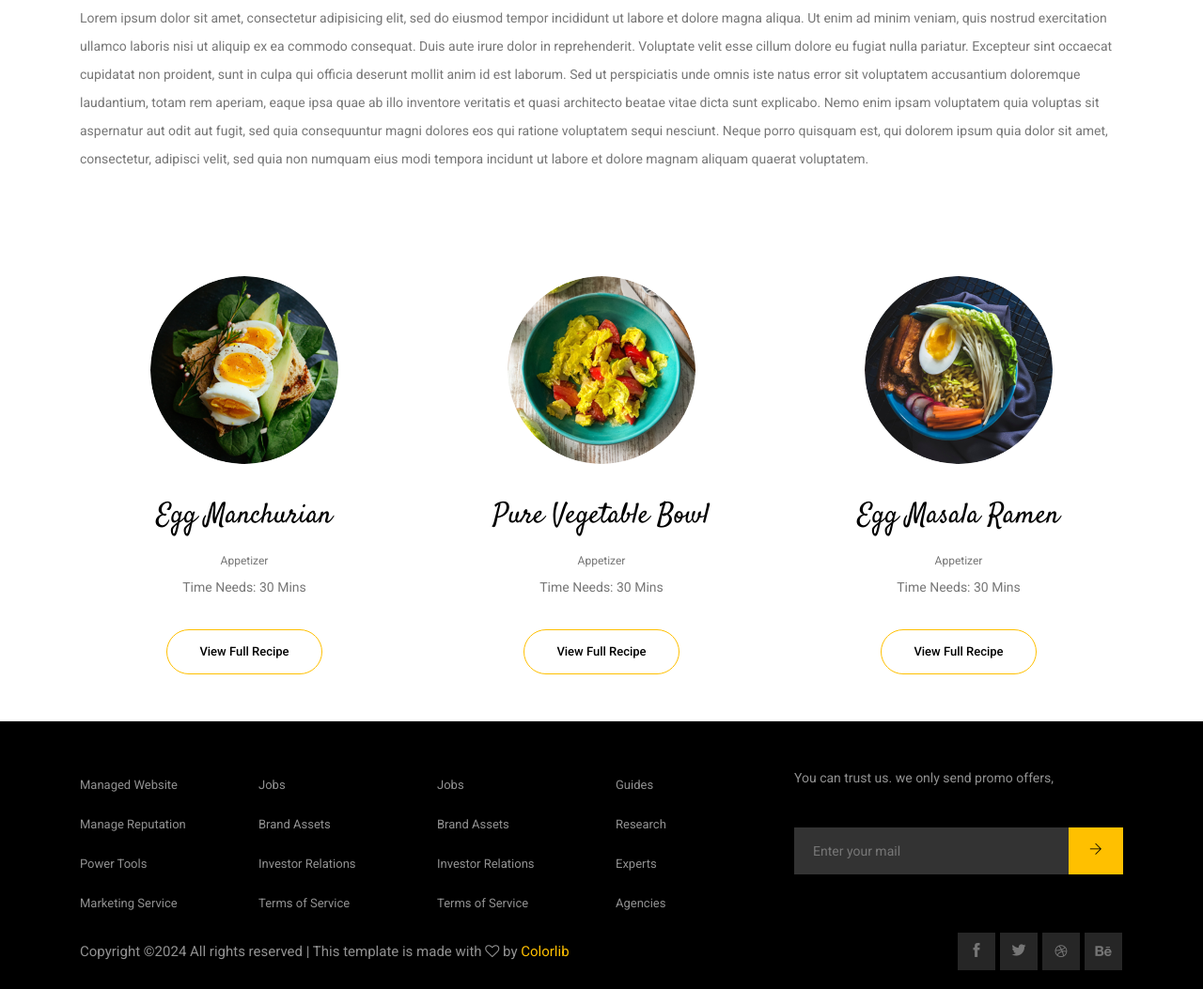
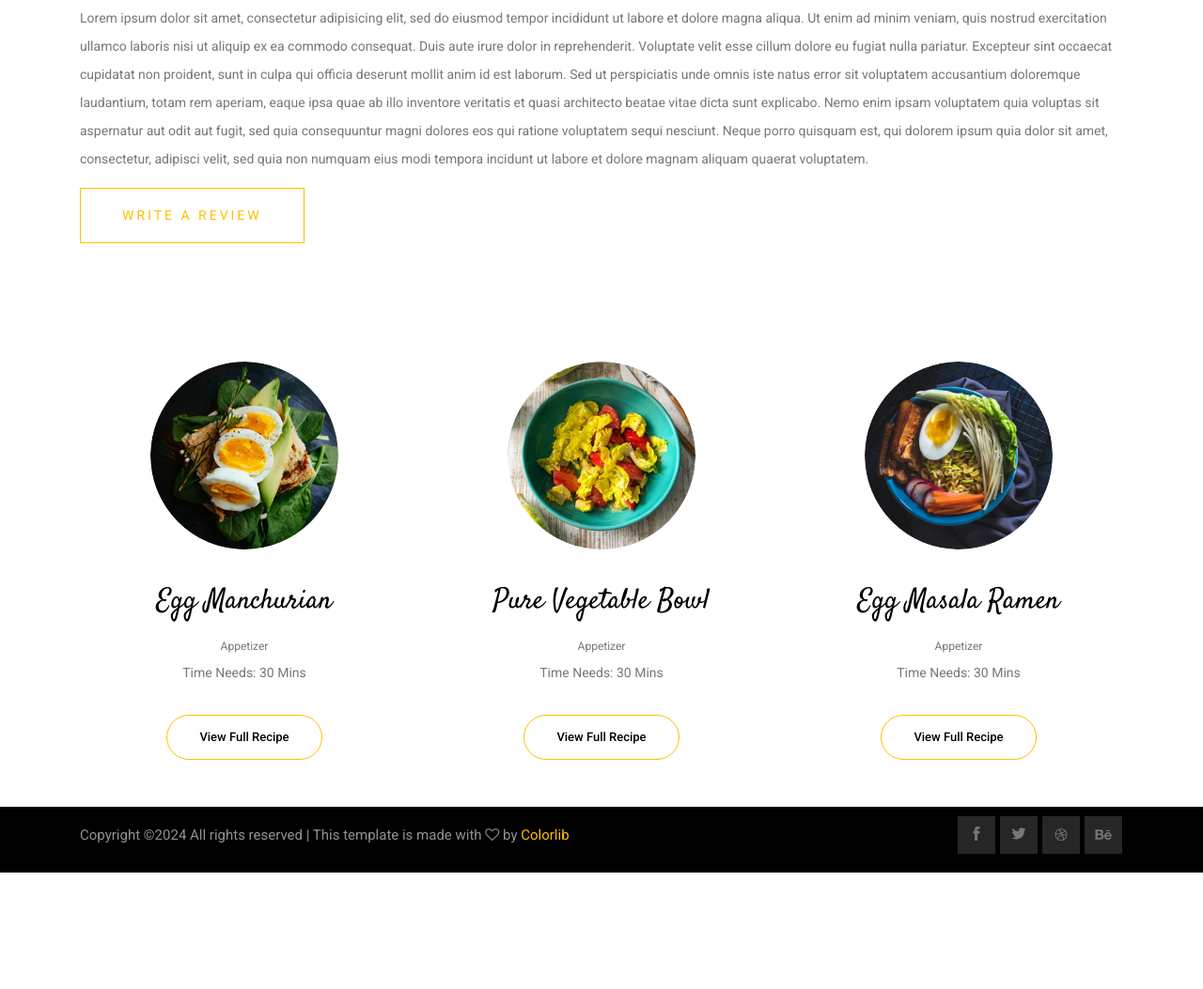
Before and after one commit to Khemirhanin/projet-php-, a PHP site: page /recipes_details.php in a window 1280 px wide. Shown: the part 1521-2574 px from the top of the page at 94% size. After the commit the page ends 2450 px from the top, so only its background shows below. Run offline with PHP 8.4, Linux system fonts and the light colour scheme; some libraries are stand-ins or nearby versions.

Commit message:
Add files via upload

```diff
--- a/recipes_details.php
+++ b/recipes_details.php
@@ -40,7 +40,7 @@
                     <div class="row align-items-center">
                         <div class="col-xl-3 col-lg-2">
                             <div class="logo">
-                                <a href="index.html">
+                                <a href="index.php">
                                     <img src="img/logo.png" alt="">
                                 </a>
                             </div>
@@ -49,22 +49,10 @@
                             <div class="main-menu white_text  d-none d-lg-block">
                                 <nav>
                                     <ul id="navigation">
-                                        <li><a href="index.html">home</a></li>
-                                        <li><a href="about.html">about</a></li>
-                                        <li><a href="Recipes.html">Recipes</a></li>
-                                        <li><a href="#">blog <i class="ti-angle-down"></i></a>
-                                            <ul class="submenu">
-                                                <li><a href="blog.html">blog</a></li>
-                                                <li><a href="single-blog.html">single-blog</a></li>
-                                            </ul>
-                                        </li>
-                                        <li><a href="#">pages <i class="ti-angle-down"></i></a>
-                                            <ul class="submenu">
-                                                <li><a href="recipes_details.html">Recipes Details</a></li>
-                                                <li><a href="elements.html">elements</a></li>
-                                            </ul>
-                                        </li>
-                                        <li><a href="contact.html">Contact</a></li>
+                                        <li><a href="index.php">home</a></li>
+                                        <li><a href="about.php">about</a></li>
+                                        <li><a href="Recipes.php">Recipes</a></li>
+                                        <li><a href="contact.php">Contact</a></li>
                                     </ul>
                                 </nav>
                             </div>
@@ -139,8 +127,12 @@
                     </div>
                 </div>
             </div>
+            <div class="form-group mt-3">
+                <a href="review.php?recipe=idRecipe" class="button button-contactForm btn_4 boxed-btn">Write a Review</a>
+            </div>
         </div>
     </div>
+
     <!-- recepie_area_start  -->
     <div class="recepie_area inc_padding">
         <div class="container">
@@ -185,81 +177,6 @@
 
     <!-- footer  -->
     <footer class="footer">
-        <div class="footer_top">
-            <div class="container">
-                <div class="row">
-                    <div class="col-xl-2 col-md-6 col-lg-2">
-                        <div class="footer_widget">
-                            <h3 class="footer_title">
-                                Top Products
-                            </h3>
-                            <ul>
-                                <li><a href="#">Managed Website</a></li>
-                                <li><a href="#"> Manage Reputation</a></li>
-                                <li><a href="#">Power Tools</a></li>
-                                <li><a href="#">Marketing Service</a></li>
-                            </ul>
-
-                        </div>
-                    </div>
-                    <div class="col-xl-2 col-md-6 col-lg-2">
-                        <div class="footer_widget">
-                            <h3 class="footer_title">
-                                Quick Links
-                            </h3>
-                            <ul>
-                                <li><a href="#">Jobs</a></li>
-                                <li><a href="#">Brand Assets</a></li>
-                                <li><a href="#">Investor Relations</a></li>
-                                <li><a href="#">Terms of Service</a></li>
-                            </ul>
-
-                        </div>
-                    </div>
-                    <div class="col-xl-2 col-md-6 col-lg-2">
-                        <div class="footer_widget">
-                            <h3 class="footer_title">
-                                Features
-                            </h3>
-                            <ul>
-                                <li><a href="#">Jobs</a></li>
-                                <li><a href="#">Brand Assets</a></li>
-                                <li><a href="#">Investor Relations</a></li>
-                                <li><a href="#">Terms of Service</a></li>
-                            </ul>
-
-                        </div>
-                    </div>
-                    <div class="col-xl-2 col-md-6 col-lg-2">
-                        <div class="footer_widget">
-                            <h3 class="footer_title">
-                                Resources
-                            </h3>
-                            <ul>
-                                <li><a href="#">Guides</a></li>
-                                <li><a href="#">Research</a></li>
-                                <li><a href="#">Experts</a></li>
-                                <li><a href="#">Agencies</a></li>
-                            </ul>
-
-                        </div>
-                    </div>
-                    <div class="col-xl-4 col-md-6 col-lg-4">
-                            <div class="footer_widget">
-                                    <h3 class="footer_title">
-                                            Subscribe
-                                    </h3>
-                                    <p class="newsletter_text">You can trust us. we only send promo offers,</p>
-                                    <form action="#" class="newsletter_form">
-                                        <input type="text" placeholder="Enter your mail">
-                                        <button type="submit"> <i class="ti-arrow-right"></i> </button>
-                                    </form>
-
-                                </div>
-                    </div>
-                </div>
-            </div>
-        </div>
         <div class="copy-right_text">
             <div class="container">
                 <div class="footer_border"></div>
```
